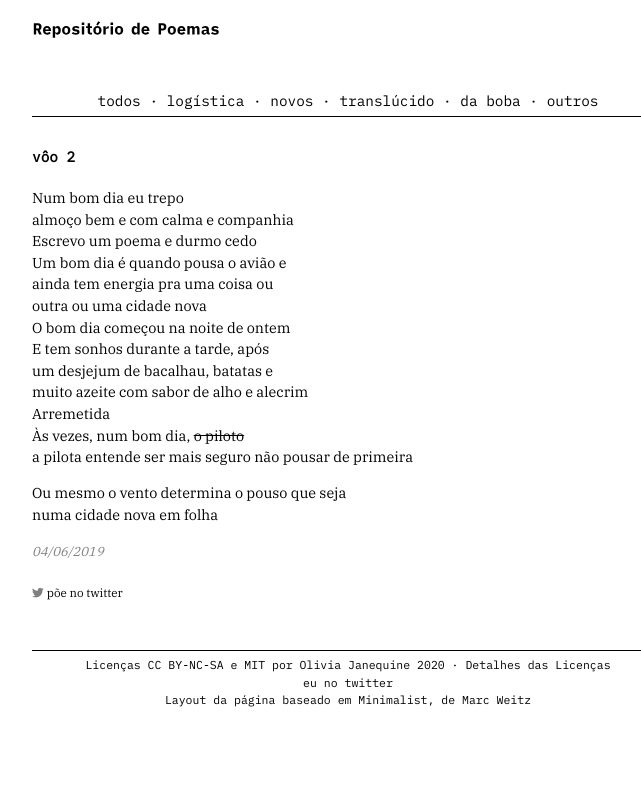
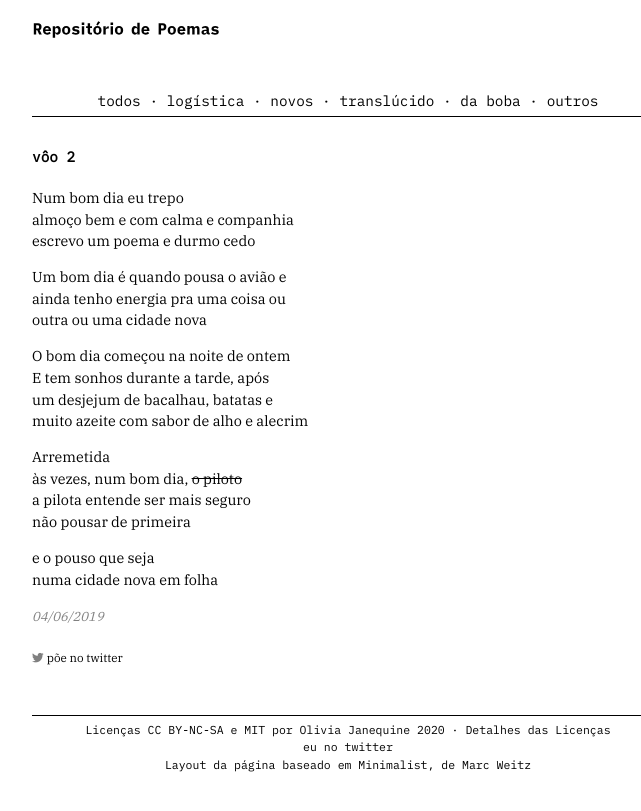
Before and after one commit to olivia-olivia/olivia-olivia.github.io, a Jekyll site: the page built from _posts/2019-06-04-voo-2.md, in a window 1280 px wide. Shown: the top 811 px of the page, without its empty margins (292-933 px from the left). Built offline with Jekyll 4.4.1, drawn with Linux system fonts in a browser that asks for light colours; nearby versions of some CDN libraries; comment, search, counter and statistics services are not loaded.

```diff
--- a/_posts/2019-06-04-voo-2.md
+++ b/_posts/2019-06-04-voo-2.md
@@ -4,22 +4,27 @@ title:  "vôo 2"
 date:   2019-06-04 +0300
 place: Um Airbus entre Lima e Quito
 categories: preferidas-da-poeta logistica
+author-comment: "editado em 2020-08-23 após conversa com Kleyson e Brunella"
 ---
 
 Num bom dia eu trepo
 almoço bem e com calma e companhia
 <!--more-->
-Escrevo um poema e durmo cedo
+escrevo um poema e durmo cedo
+
 Um bom dia é quando pousa o avião e
-ainda tem energia pra uma coisa ou
+ainda tenho energia pra uma coisa ou
 outra ou uma cidade nova
+
 O bom dia começou na noite de ontem
 E tem sonhos durante a tarde, após
 um desjejum de bacalhau, batatas e
 muito azeite com sabor de alho e alecrim
+
 Arremetida
-Às vezes, num bom dia, ~~o piloto~~
-a pilota entende ser mais seguro não pousar de primeira
+às vezes, num bom dia, ~~o piloto~~
+a pilota entende ser mais seguro
+não pousar de primeira
 
-Ou mesmo o vento determina o pouso que seja
+e o pouso que seja
 numa cidade nova em folha
```
